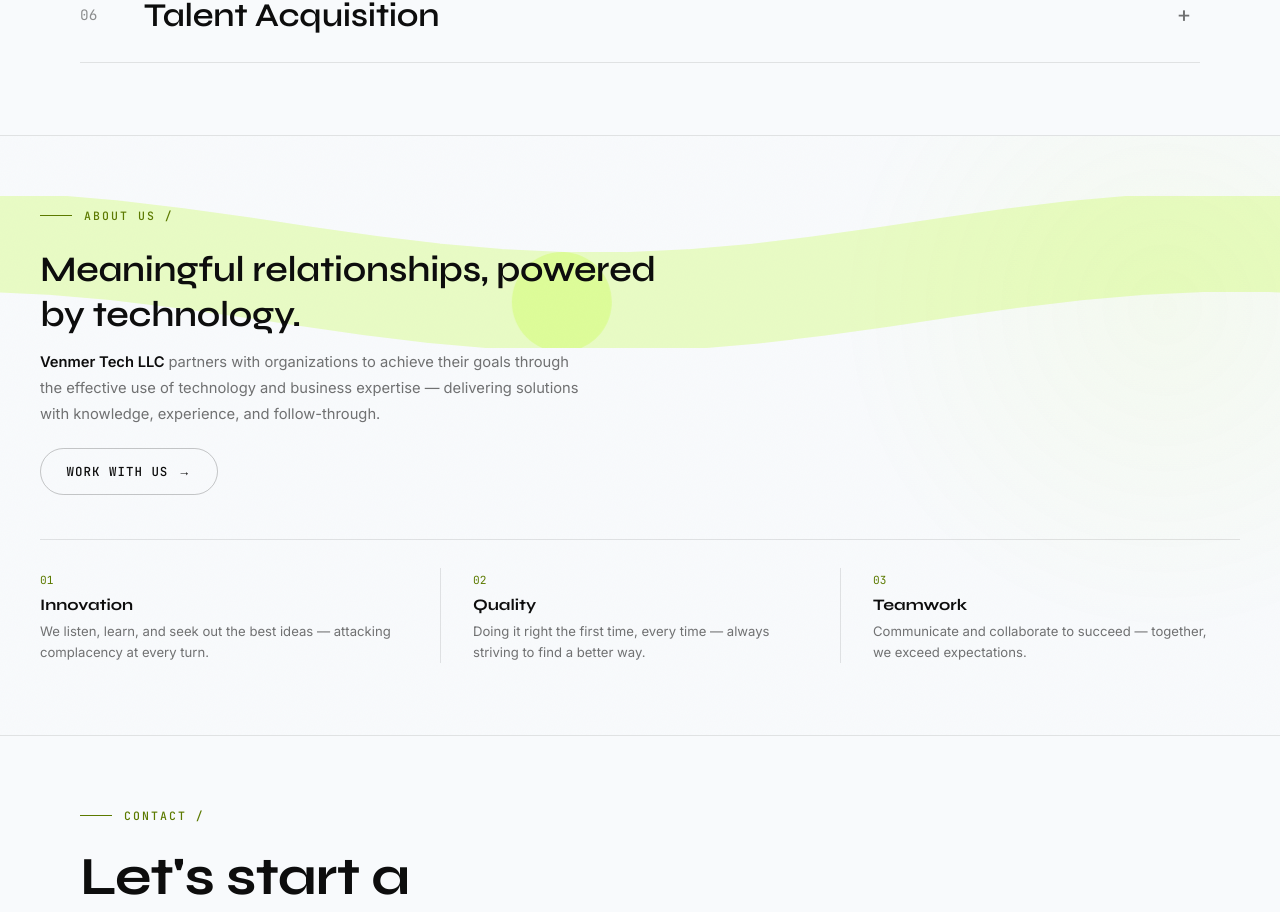
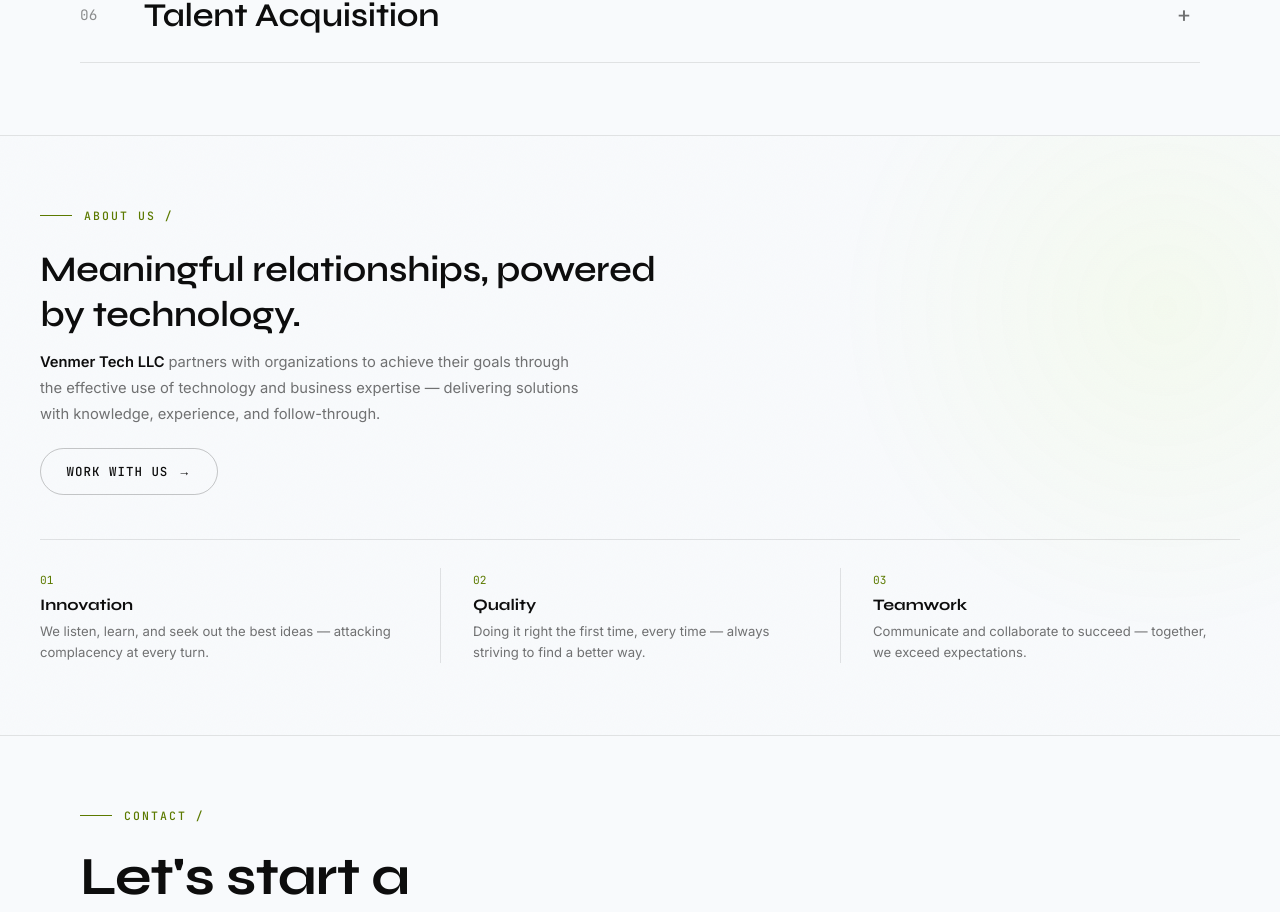
Before and after one commit to Skookum-Infotech/VenmerTech, a Next.js app: page / in a window 1280 px wide. Shown: the part 2108-3020 px from the top of the page. Built offline with nearby package versions, Linux system fonts and the light colour scheme.

Commit message:
refactor: comment out signal lines rendering in Home component for debugging

```diff
--- a/app/page.tsx
+++ b/app/page.tsx
@@ -665,7 +665,7 @@
           <div className="vt-about-noise" aria-hidden="true" />
           <div className="vt-about-glow" aria-hidden="true" />
 
-          <div className="vt-about-lines" aria-hidden="true">
+          {/* <div className="vt-about-lines" aria-hidden="true">
             {signalLines.map((line, i) => {
               const d = wavePath(line.amplitude, line.cycles, line.phase);
               return (
@@ -687,7 +687,7 @@
                 </svg>
               );
             })}
-          </div>
+          </div> */}
 
           <div className="vt-about">
             <p className="vt-index-kicker">About Us /</p>
```
